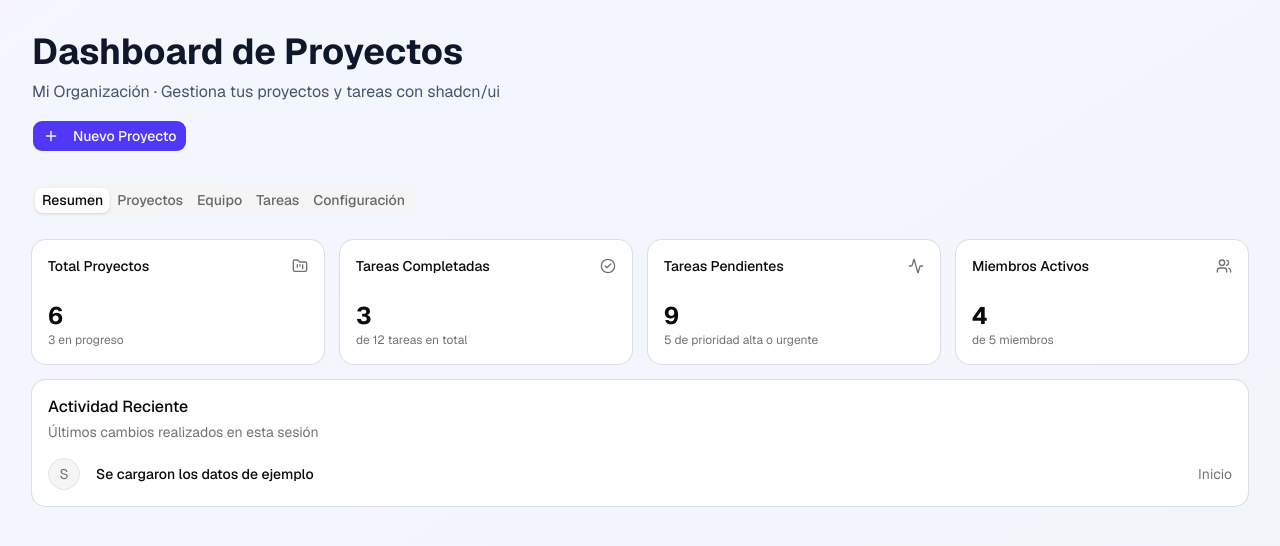
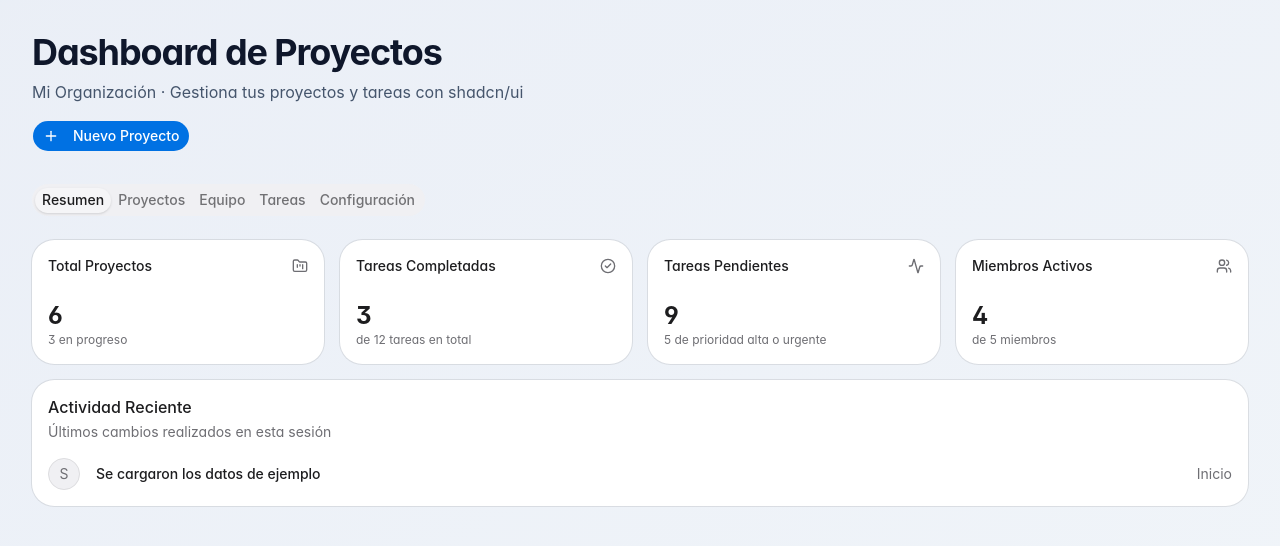
Before and after one commit to JasonGomezzz/Lab11-DAWA-shadcn-ui, a Next.js app: page /dashboard in a window 1280 px wide. Shown: the top 546 px of the page. Built offline with nearby package versions, Linux system fonts and the light colour scheme.

Commit message:
style(theme): aplicar sistema visual estilo Apple con tokens claros y oscuros

```diff
--- a/src/app/globals.css
+++ b/src/app/globals.css
@@ -7,8 +7,15 @@
 @theme inline {
   --color-background: var(--background);
   --color-foreground: var(--foreground);
-  --font-sans: var(--font-geist-sans);
-  --font-mono: var(--font-geist-mono);
+  --font-sans: -apple-system, BlinkMacSystemFont, "SF Pro Text", "SF Pro Display", var(--font-inter), system-ui, sans-serif;
+  --font-mono: ui-monospace, "SF Mono", Menlo, monospace;
+  --color-success: var(--success);
+  --color-success-foreground: var(--success-foreground);
+  --color-warning: var(--warning);
+  --color-warning-foreground: var(--warning-foreground);
+  --color-hairline: var(--hairline);
+  --ease-apple: cubic-bezier(0.32, 0.72, 0, 1);
+  --ease-out-strong: cubic-bezier(0.23, 1, 0.32, 1);
   --font-heading: var(--font-sans);
   --color-sidebar-ring: var(--sidebar-ring);
   --color-sidebar-border: var(--sidebar-border);
@@ -49,82 +56,190 @@
 }
 
 :root {
-  --background: oklch(1 0 0);
-  --foreground: oklch(0.145 0 0);
-  --card: oklch(1 0 0);
-  --card-foreground: oklch(0.145 0 0);
-  --popover: oklch(1 0 0);
-  --popover-foreground: oklch(0.145 0 0);
-  --primary: oklch(0.511 0.262 276.966);
-  --primary-foreground: oklch(0.985 0 0);
-  --secondary: oklch(0.962 0.018 272.314);
-  --secondary-foreground: oklch(0.359 0.144 278.697);
-  --muted: oklch(0.97 0 0);
-  --muted-foreground: oklch(0.556 0 0);
-  --accent: oklch(0.962 0.018 272.314);
-  --accent-foreground: oklch(0.359 0.144 278.697);
-  --destructive: oklch(0.577 0.245 27.325);
-  --border: oklch(0.922 0 0);
-  --input: oklch(0.922 0 0);
-  --ring: oklch(0.585 0.233 277.117);
-  --chart-1: oklch(0.785 0.115 274.713);
-  --chart-2: oklch(0.585 0.233 277.117);
-  --chart-3: oklch(0.511 0.262 276.966);
-  --chart-4: oklch(0.457 0.24 277.023);
-  --chart-5: oklch(0.398 0.195 277.366);
-  --radius: 0.625rem;
-  --sidebar: oklch(0.985 0 0);
-  --sidebar-foreground: oklch(0.145 0 0);
-  --sidebar-primary: oklch(0.511 0.262 276.966);
-  --sidebar-primary-foreground: oklch(0.985 0 0);
-  --sidebar-accent: oklch(0.97 0 0);
-  --sidebar-accent-foreground: oklch(0.205 0 0);
-  --sidebar-border: oklch(0.922 0 0);
-  --sidebar-ring: oklch(0.708 0 0);
+  --radius: 1rem;
+  --background: #f5f5f7;
+  --foreground: #1d1d1f;
+  --card: #ffffff;
+  --card-foreground: #1d1d1f;
+  --popover: rgb(255 255 255 / 0.82);
+  --popover-foreground: #1d1d1f;
+  --primary: #0071e3;
+  --primary-foreground: #ffffff;
+  --secondary: #e8e8ed;
+  --secondary-foreground: #1d1d1f;
+  --muted: #f0f0f3;
+  --muted-foreground: #6e6e73;
+  --accent: #f0f0f3;
+  --accent-foreground: #1d1d1f;
+  --destructive: #ff3b30;
+  --border: rgb(0 0 0 / 0.08);
+  --input: rgb(0 0 0 / 0.08);
+  --ring: #0071e3;
+  --success: #34c759;
+  --success-foreground: #1d7a37;
+  --warning: #ff9500;
+  --warning-foreground: #a35200;
+  --hairline: rgb(0 0 0 / 0.07);
+  --chart-1: #5ac8fa;
+  --chart-2: #0a84ff;
+  --chart-3: #0071e3;
+  --chart-4: #5e5ce6;
+  --chart-5: #bf5af2;
+  --sidebar: #ffffff;
+  --sidebar-foreground: #1d1d1f;
+  --sidebar-primary: #0071e3;
+  --sidebar-primary-foreground: #ffffff;
+  --sidebar-accent: #f0f0f3;
+  --sidebar-accent-foreground: #1d1d1f;
+  --sidebar-border: rgb(0 0 0 / 0.08);
+  --sidebar-ring: #0071e3;
+}
+
+@media (prefers-color-scheme: dark) {
+  :root:not(.light) {
+    --background: #000000;
+    --foreground: #f5f5f7;
+    --card: #1c1c1e;
+    --card-foreground: #f5f5f7;
+    --popover: rgb(44 44 46 / 0.82);
+    --popover-foreground: #f5f5f7;
+    --primary: #0a84ff;
+    --primary-foreground: #ffffff;
+    --secondary: #2c2c2e;
+    --secondary-foreground: #f5f5f7;
+    --muted: #2c2c2e;
+    --muted-foreground: #98989d;
+    --accent: #2c2c2e;
+    --accent-foreground: #f5f5f7;
+    --destructive: #ff453a;
+    --border: rgb(255 255 255 / 0.12);
+    --input: rgb(255 255 255 / 0.12);
+    --ring: #0a84ff;
+    --success: #30d158;
+    --success-foreground: #5fe07e;
+    --warning: #ff9f0a;
+    --warning-foreground: #ffb340;
+    --hairline: rgb(255 255 255 / 0.1);
+    --sidebar: #1c1c1e;
+    --sidebar-foreground: #f5f5f7;
+    --sidebar-primary: #0a84ff;
+    --sidebar-primary-foreground: #ffffff;
+    --sidebar-accent: #2c2c2e;
+    --sidebar-accent-foreground: #f5f5f7;
+    --sidebar-border: rgb(255 255 255 / 0.12);
+    --sidebar-ring: #0a84ff;
+  }
 }
 
 .dark {
-  --background: oklch(0.145 0 0);
-  --foreground: oklch(0.985 0 0);
-  --card: oklch(0.205 0 0);
-  --card-foreground: oklch(0.985 0 0);
-  --popover: oklch(0.205 0 0);
-  --popover-foreground: oklch(0.985 0 0);
-  --primary: oklch(0.673 0.182 276.935);
-  --primary-foreground: oklch(0.2 0.05 277);
-  --secondary: oklch(0.27 0.06 277);
-  --secondary-foreground: oklch(0.985 0 0);
-  --muted: oklch(0.269 0 0);
-  --muted-foreground: oklch(0.708 0 0);
-  --accent: oklch(0.27 0.06 277);
-  --accent-foreground: oklch(0.985 0 0);
-  --destructive: oklch(0.704 0.191 22.216);
-  --border: oklch(1 0 0 / 10%);
-  --input: oklch(1 0 0 / 15%);
-  --ring: oklch(0.585 0.233 277.117);
-  --chart-1: oklch(0.87 0 0);
-  --chart-2: oklch(0.556 0 0);
-  --chart-3: oklch(0.439 0 0);
-  --chart-4: oklch(0.371 0 0);
-  --chart-5: oklch(0.269 0 0);
-  --sidebar: oklch(0.205 0 0);
-  --sidebar-foreground: oklch(0.985 0 0);
-  --sidebar-primary: oklch(0.673 0.182 276.935);
-  --sidebar-primary-foreground: oklch(0.985 0 0);
-  --sidebar-accent: oklch(0.269 0 0);
-  --sidebar-accent-foreground: oklch(0.985 0 0);
-  --sidebar-border: oklch(1 0 0 / 10%);
-  --sidebar-ring: oklch(0.556 0 0);
+  --background: #000000;
+  --foreground: #f5f5f7;
+  --card: #1c1c1e;
+  --card-foreground: #f5f5f7;
+  --popover: rgb(44 44 46 / 0.82);
+  --popover-foreground: #f5f5f7;
+  --primary: #0a84ff;
+  --primary-foreground: #ffffff;
+  --secondary: #2c2c2e;
+  --secondary-foreground: #f5f5f7;
+  --muted: #2c2c2e;
+  --muted-foreground: #98989d;
+  --accent: #2c2c2e;
+  --accent-foreground: #f5f5f7;
+  --destructive: #ff453a;
+  --border: rgb(255 255 255 / 0.12);
+  --input: rgb(255 255 255 / 0.12);
+  --ring: #0a84ff;
+  --success: #30d158;
+  --success-foreground: #5fe07e;
+  --warning: #ff9f0a;
+  --warning-foreground: #ffb340;
+  --hairline: rgb(255 255 255 / 0.1);
+  --sidebar: #1c1c1e;
+  --sidebar-foreground: #f5f5f7;
+  --sidebar-primary: #0a84ff;
+  --sidebar-primary-foreground: #ffffff;
+  --sidebar-accent: #2c2c2e;
+  --sidebar-accent-foreground: #f5f5f7;
+  --sidebar-border: rgb(255 255 255 / 0.12);
+  --sidebar-ring: #0a84ff;
 }
 
 @layer base {
   * {
     @apply border-border outline-ring/50;
   }
+  html {
+    @apply font-sans antialiased;
+    -webkit-text-size-adjust: 100%;
+    -webkit-tap-highlight-color: transparent;
+  }
   body {
     @apply bg-background text-foreground;
+    font-feature-settings: "ss01", "cv11";
+    text-rendering: optimizeLegibility;
   }
-  html {
-    @apply font-sans;
+  /* Tracking por tamaño: títulos grandes se aprietan, el cuerpo queda neutro. */
+  h1, h2 {
+    letter-spacing: -0.03em;
+  }
+  ::selection {
+    background: color-mix(in srgb, var(--primary) 25%, transparent);
   }
 }
+
+/* Entrada de paneles: sube 8px y aparece. */
+@keyframes panel-in {
+  from {
+    opacity: 0;
+    transform: translateY(8px);
+  }
+  to {
+    opacity: 1;
+    transform: translateY(0);
+  }
+}
+
+@keyframes tile-in {
+  from {
+    opacity: 0;
+    transform: translateY(12px) scale(0.98);
+  }
+  to {
+    opacity: 1;
+    transform: translateY(0) scale(1);
+  }
+}
+
+@utility animate-panel {
+  animation: panel-in 320ms var(--ease-out-strong) both;
+}
+
+@utility animate-tile {
+  animation: tile-in 420ms var(--ease-out-strong) both;
+  animation-delay: calc(var(--i, 0) * 55ms);
+}
+
+/* Material translúcido: bloques flotantes sobre el contenido. */
+@utility glass {
+  background: color-mix(in srgb, var(--background) 72%, transparent);
+  -webkit-backdrop-filter: saturate(180%) blur(22px);
+  backdrop-filter: saturate(180%) blur(22px);
+}
+
+@media (prefers-reduced-motion: reduce) {
+  *, *::before, *::after {
+    animation-duration: 0.01ms !important;
+    animation-iteration-count: 1 !important;
+    transition-duration: 0.01ms !important;
+    scroll-behavior: auto !important;
+  }
+}
+
+@media (prefers-reduced-transparency: reduce) {
+  .glass {
+    background: var(--background);
+    -webkit-backdrop-filter: none;
+    backdrop-filter: none;
+  }
+}
--- a/src/app/layout.tsx
+++ b/src/app/layout.tsx
@@ -1,14 +1,9 @@
 import type { Metadata } from "next";
-import { Geist, Geist_Mono } from "next/font/google";
+import { Inter } from "next/font/google";
 import "./globals.css";
 
-const geistSans = Geist({
-  variable: "--font-geist-sans",
-  subsets: ["latin"],
-});
-
-const geistMono = Geist_Mono({
-  variable: "--font-geist-mono",
+const inter = Inter({
+  variable: "--font-inter",
   subsets: ["latin"],
 });
 
@@ -21,9 +16,9 @@ export default function RootLayout({ children }: LayoutProps<"/">) {
   return (
     <html
       lang="es"
-      className={`${geistSans.variable} ${geistMono.variable} h-full antialiased`}
+      className={`${inter.variable} h-full antialiased`}
     >
-      <body className="min-h-full flex flex-col">{children}</body>
+      <body className="min-h-full">{children}</body>
     </html>
   );
 }
```
